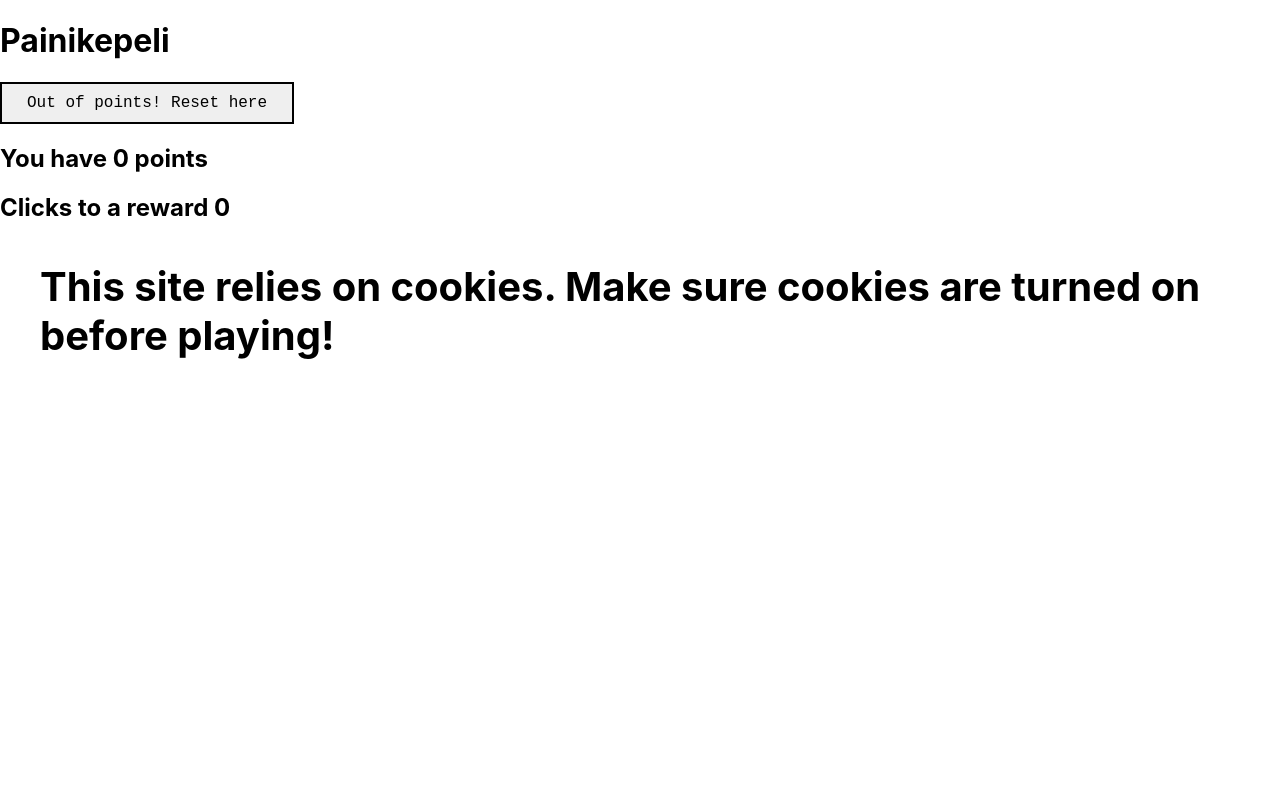
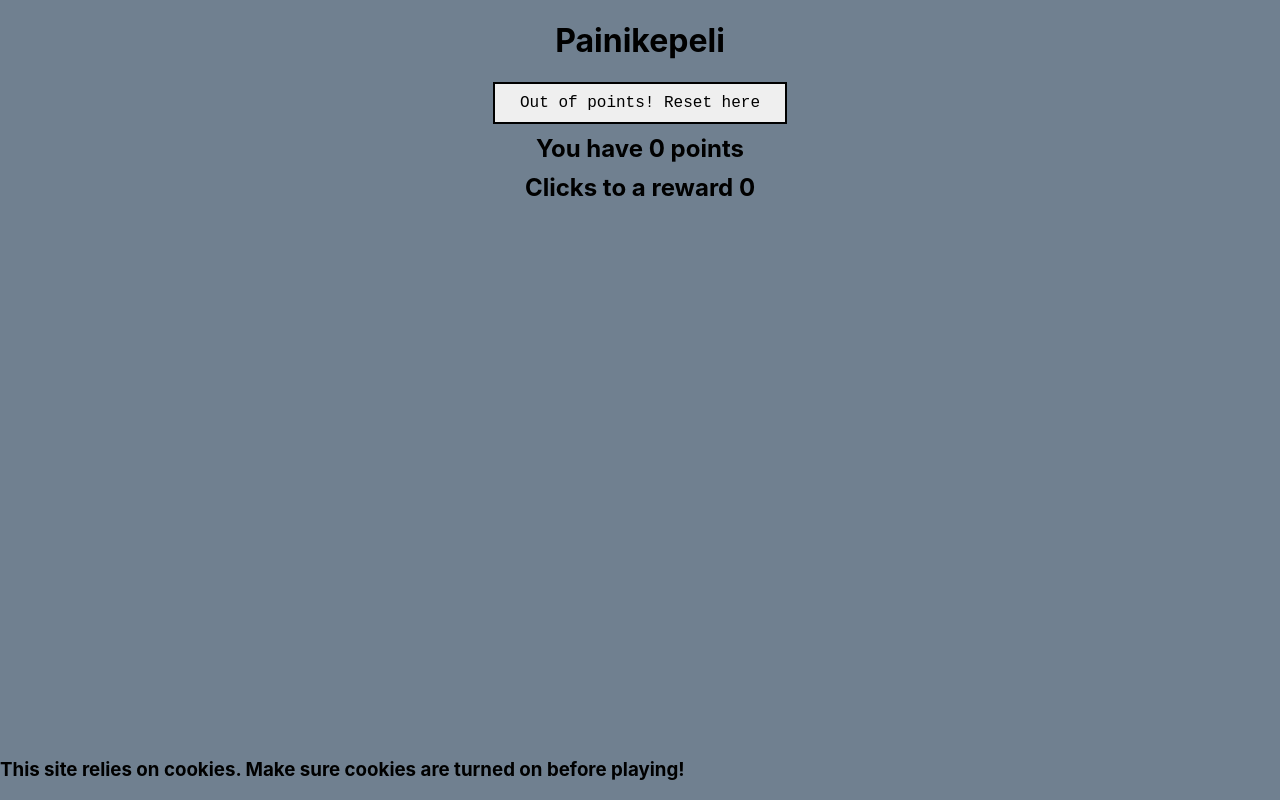
Before and after one commit to vkarhu/Painikepeli, a React (Create React App) app in the folder painikepeli-frontend/: page / in a window 1280 px wide. Built offline with nearby package versions, Linux system fonts and the light colour scheme; no server answers.

Commit message:
Add basic styling

```diff
--- a/painikepeli-frontend/src/App.css
+++ b/painikepeli-frontend/src/App.css
@@ -1,23 +1,24 @@
 .App {
   display: flex;
-  flex-direction: column;
   align-items: center;
   margin: 2em;
-  white-space: pre
+  white-space: pre;
 }
-.App code {
-  margin: 2em;
-  margin-top: 0;
-  padding: 0;
-  text-align: left;
-  font-size: 2em;
+h1 {
+  text-align: center;
+
 }
+h2 {
+  text-align: center;
+  margin: 10px;
+}
+
 h3 {
-  font-size: 2.5em;
-  margin: 1em;
-  padding: 0;
-  border: 0
+ position: absolute;
+ left: 5;
+ bottom: 0;
 }
+
 button {
   font-size: 1em;
   font-family: "Courier New", monospace;
@@ -25,19 +26,9 @@ button {
   padding: 10px 25px;
 }
 button:hover {
-  background-color: rgb(255, 235, 59);
+
+  background-color: rgb(61, 145, 35);
 }
 button:active {
-  background-color: rgb(255, 244, 142);
+  background-color: rgb(83, 153, 92);
 }
-form {
-  display: flex;
-  flex-direction: column;
-  font-family: "Courier New", monospace;
-}
-input {
-  font-size: 1.5em;
-  margin-top: 1em;
-  margin-bottom: 1em;
-  border: 1px solid grey
-}
--- a/painikepeli-frontend/src/index.css
+++ b/painikepeli-frontend/src/index.css
@@ -5,6 +5,9 @@ body {
     sans-serif;
   -webkit-font-smoothing: antialiased;
   -moz-osx-font-smoothing: grayscale;
+  text-align: center;
+  background-color: slategrey;
+
 }
 
 code {
```
